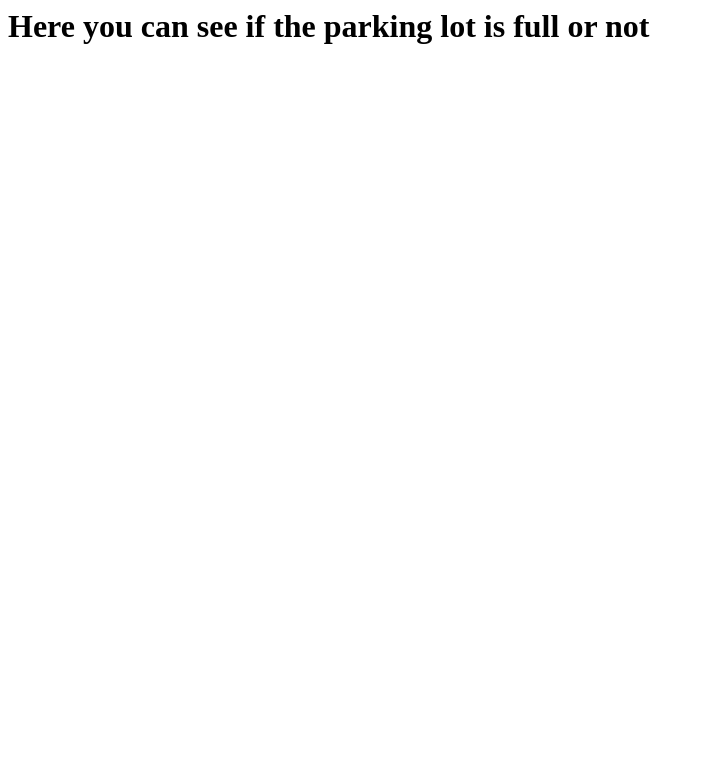
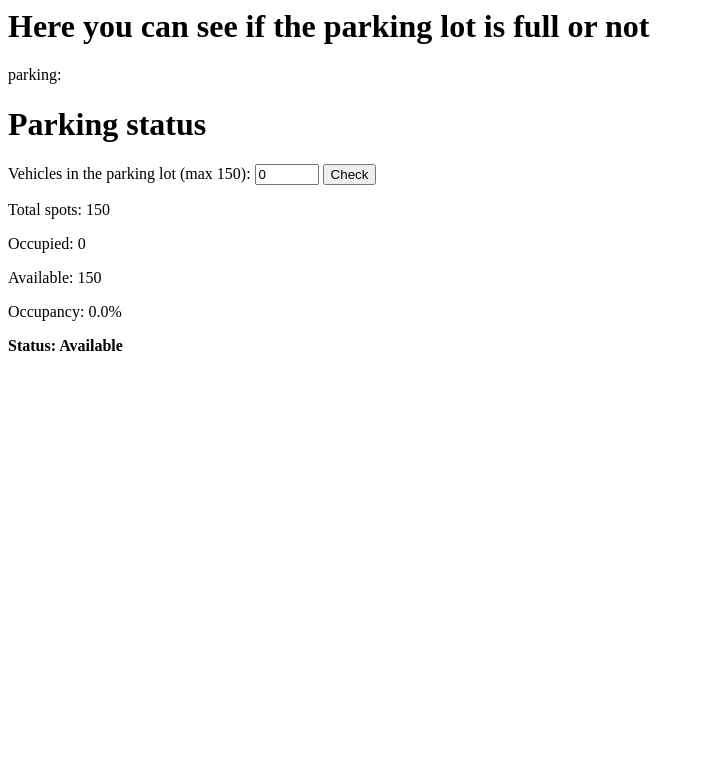
Before and after one commit to Trerass/FlowGate, a Django app: page /parking/ in a window 1280 px wide. Shown: the top 783 px of the page, without its empty margins (0-705 px from the left). Run offline with Django 5.2, Linux system fonts and the light colour scheme.

Commit message:
parking and waiting time

```diff
--- a/parqueadero/templates/parking.html
+++ b/parqueadero/templates/parking.html
@@ -1 +1,20 @@
 <h1>Here you can see if the parking lot is full or not</h1>
+parking:
+<h1>Parking status</h1>
+
+<form method="get">
+    <label for="occupied">Vehicles in the parking lot (max 150):</label>
+    <input id="occupied" name="occupied" type="number" min="0" max="150" value="{{ status.occupied_spots }}">
+    <button type="submit">Check</button>
+</form>
+
+<p>Total spots: {{ status.total_spots }}</p>
+<p>Occupied: {{ status.occupied_spots }}</p>
+<p>Available: {{ status.available_spots }}</p>
+<p>Occupancy: {{ status.occupancy_percent }}%</p>
+
+{% if status.is_full %}
+<p><strong>Status: FULL</strong></p>
+{% else %}
+<p><strong>Status: Available</strong></p>
+{% endif %}
--- a/parqueadero/views.py
+++ b/parqueadero/views.py
@@ -1,16 +1,50 @@
 from django.shortcuts import render
-from django.http import HttpResponse
 
-# Create your views here.
+TOTAL_SPOTS = 150
+AVERAGE_SERVICE_MINUTES = 10
+
+
+def calculate_parking_status(occupied_spots, total_spots=TOTAL_SPOTS):
+    occupied = max(0, min(occupied_spots, total_spots))
+    available = total_spots - occupied
+    return {
+        "total_spots": total_spots,
+        "occupied_spots": occupied,
+        "available_spots": available,
+        "is_full": available == 0,
+        "occupancy_percent": round((occupied / total_spots) * 100, 10),
+    }
+
+
+def calculate_waiting_time(queue_size, average_service_minutes=AVERAGE_SERVICE_MINUTES):
+    queue = max(0, queue_size)
+    return queue * average_service_minutes
+
+
+def parse_int(value, default=0):
+    try:
+        return int(value)
+    except (TypeError, ValueError):
+        return default
+
 
 def home(request):
-    #return HttpResponse('<h1>Welcome to the parking lot management system!</h1>')
-    return render(request, 'home.html')
+    return render(request, "home.html")
+
 
 def parking(request):
-    #return HttpResponse('<h1>Here you can see if the parking lot is full or not</h1>')
-    return render(request, 'parking.html')
+    occupied = parse_int(request.GET.get("occupied"), 0)
+    status = calculate_parking_status(occupied)
+    context = {"status": status}
+    return render(request, "parking.html", context)
+
 
 def wTime(request):
-    #return HttpResponse('<h1>Here you can see the waiting time for each parking spot</h1>')
-    return render(request, 'wTime.html')
+    queue_size = parse_int(request.GET.get("queue"), 0)
+    waiting_minutes = calculate_waiting_time(queue_size)
+    context = {
+        "queue_size": max(0, queue_size),
+        "average_service_minutes": AVERAGE_SERVICE_MINUTES,
+        "waiting_minutes": waiting_minutes,
+    }
+    return render(request, "wTime.html", context)
```
Also changed, not shown: parqueadero/templates/wTime.html (+12 -0 lines), 1 other file.
